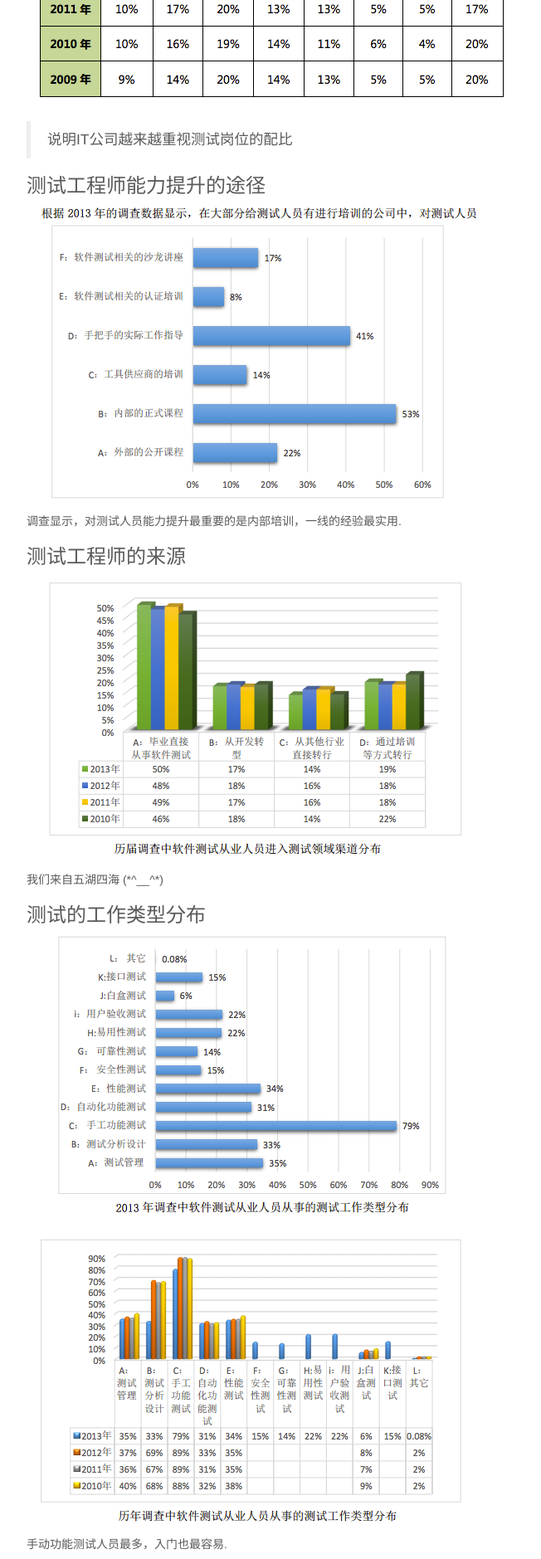
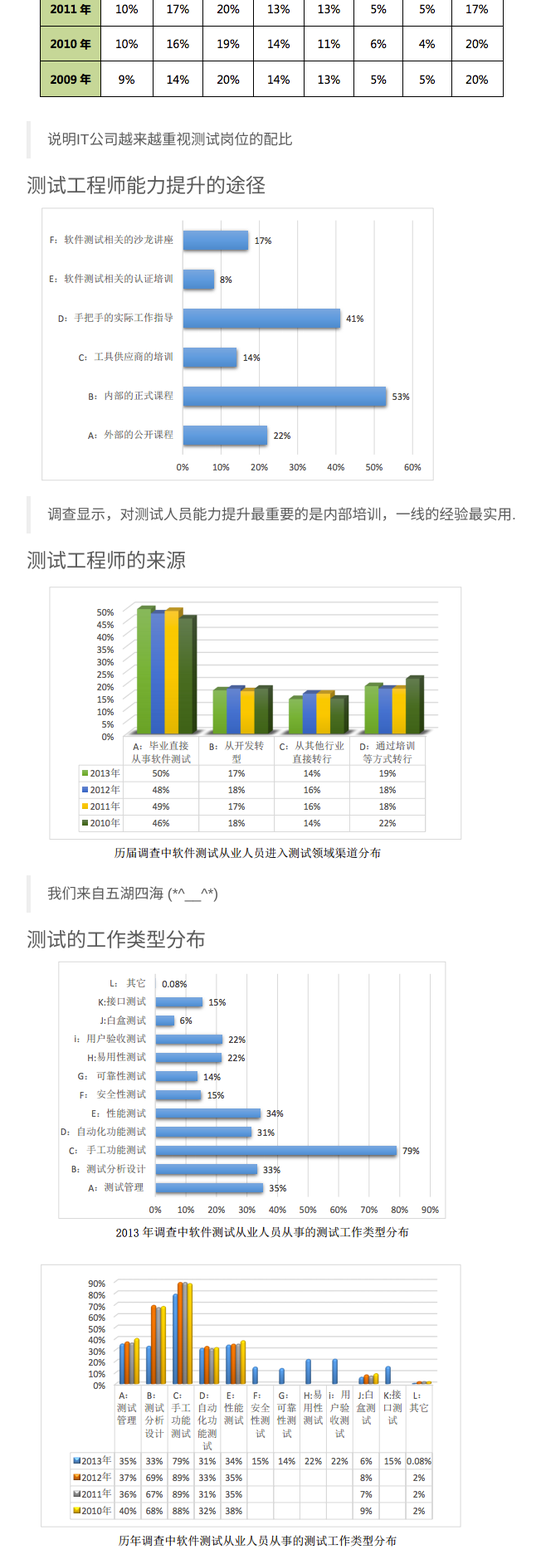
Before and after one commit to guming/myblog, a Jekyll site: the page testinfo.html, which Jekyll copies as it is, in a window 1280 px wide. Shown: the part 607-2486 px from the top of the page at 83% size, without its empty margins (38-690 px from the left). Built offline with Jekyll 4.4.1, drawn with Linux system fonts in a browser that asks for light colours; nearby versions of some CDN libraries.

```diff
--- a/testinfo.html
+++ b/testinfo.html
@@ -95,30 +95,42 @@
             <h3>测试工程师能力提升的途径</h3>
 
             <p><image src="assets/images/a2.png" /></p>
+            <blockquote>
             <p>调查显示，对测试人员能力提升最重要的是内部培训，一线的经验最实用.</p>
+            </blockquote>
             <p></p>
             <h3>测试工程师的来源</h3>
             <p><image src="assets/images/a3.png" /></p>
+            <blockquote>
             <p>我们来自五湖四海 (*^__^*) </p>
+            </blockquote>
             <p></p>
             <h3>测试的工作类型分布</h3>
             <p><image src="assets/images/a4.png" /></p>
             <p></p>
             <p><image src="assets/images/a5.png" /></p>
+            <blockquote>
             <p>手动功能测试人员最多，入门也最容易.</p>
+            </blockquote>
             <p></p>
             <h3>测试工程师的收入情况</h3>
             <p><image src="assets/images/a6.png" /></p>
+            <blockquote>
             <p>我们面对的是初学者，我们的目标是让大家能达到C.</p>
+            </blockquote>
             <p></p>
             <h3>测试工程师最在意的技能</h3>
             <p><image src="assets/images/a7.png" /></p>
+            <blockquote>
             <p>调查显示，自动化测试和性能测试，是测试人员最关注的技能.这两项技能需要计算机扎实的基础知识，包括操作系统，网络协议等，还需要一定的代码编写能力。目前行业内，至少是互联网行业内从事自动化测试和性能测试的人员，基本来自计算机相关专业毕业生。男同学居多：） </p>
             <p>我们接着往下看</p>
+            </blockquote>
             <h3>测试人员技能提升的途径</h3>
             <p><image src="assets/images/a8.png" /></p>
+            <blockquote>
             <p>调查显示，对测试人员能力提升最重要的是工作实践，自我学习——这正式我们周末课堂的想要带给大家的，一线的工作经验与实践分析，学习方法的传授，帮助大家更好的自我学习。</p>
             <p>我们不是北大青鸟和51Test等培训机构，安排一些没用的课程来提高收费，看起来高大上的编程课，其实毫无用处。</p>
+            </blockquote>
             <p></p>
           </div><!-- /.blog-post -->
 
```
Also changed, not shown: assets/images/a2.png.
